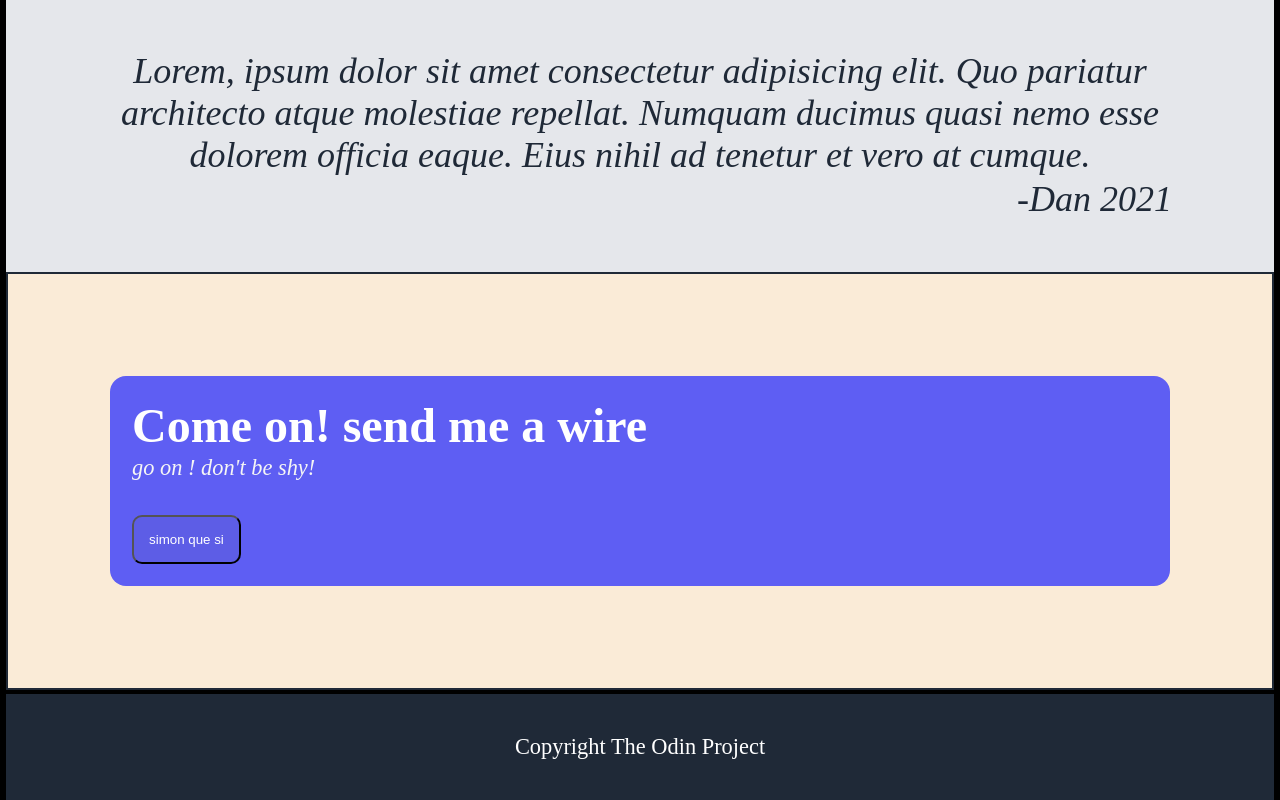
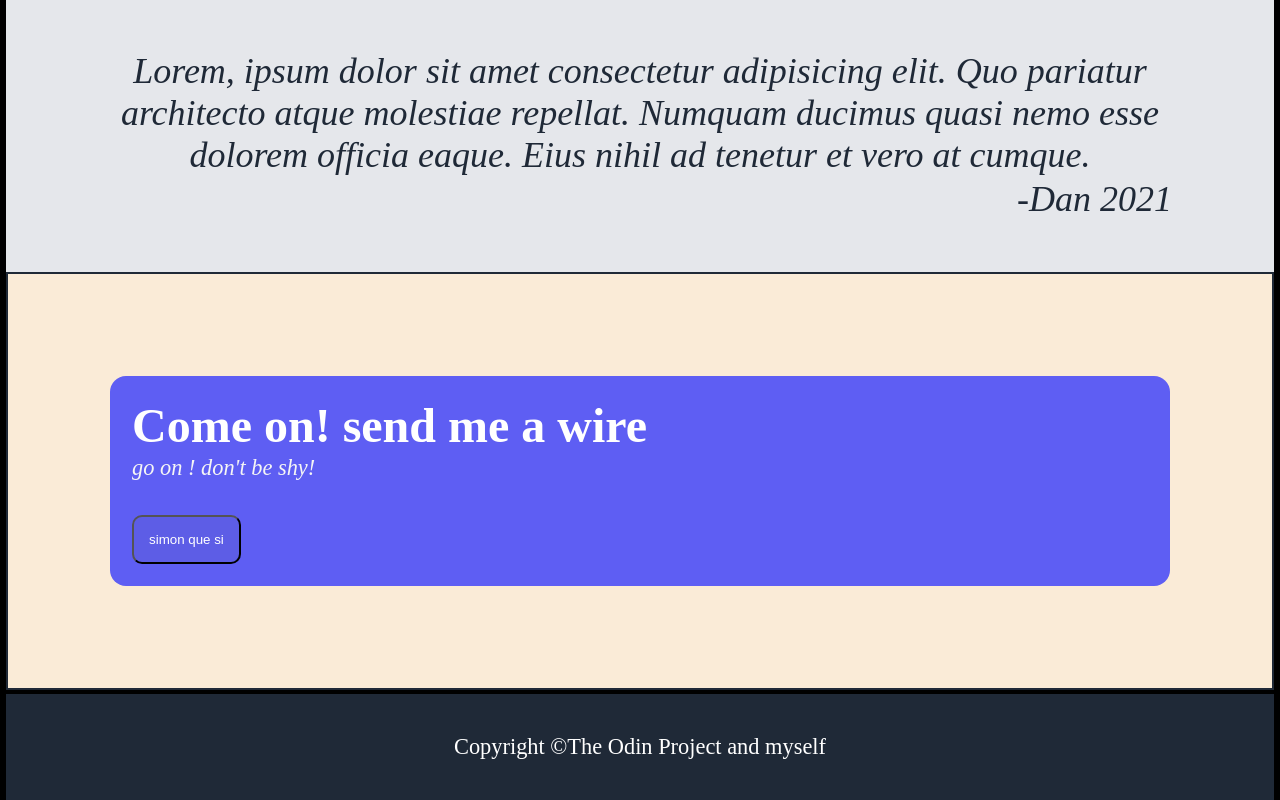
Before and after one commit to omjdan/TOP_Landing_page, a plain HTML site: page index.html in a window 1280 px wide. Shown: the part 834-1634 px from the top of the page. Drawn offline with Linux system fonts and the light colour scheme; a web font is replaced by a local one.

Commit message:
copy changued

```diff
--- a/index.html
+++ b/index.html
@@ -65,6 +65,6 @@
 </div>
 </div>
  </main>
-    <footer>Copyright The Odin Project</footer>
+    <footer>Copyright &copyThe Odin Project and myself</footer>
 </body>
 </html>
```
